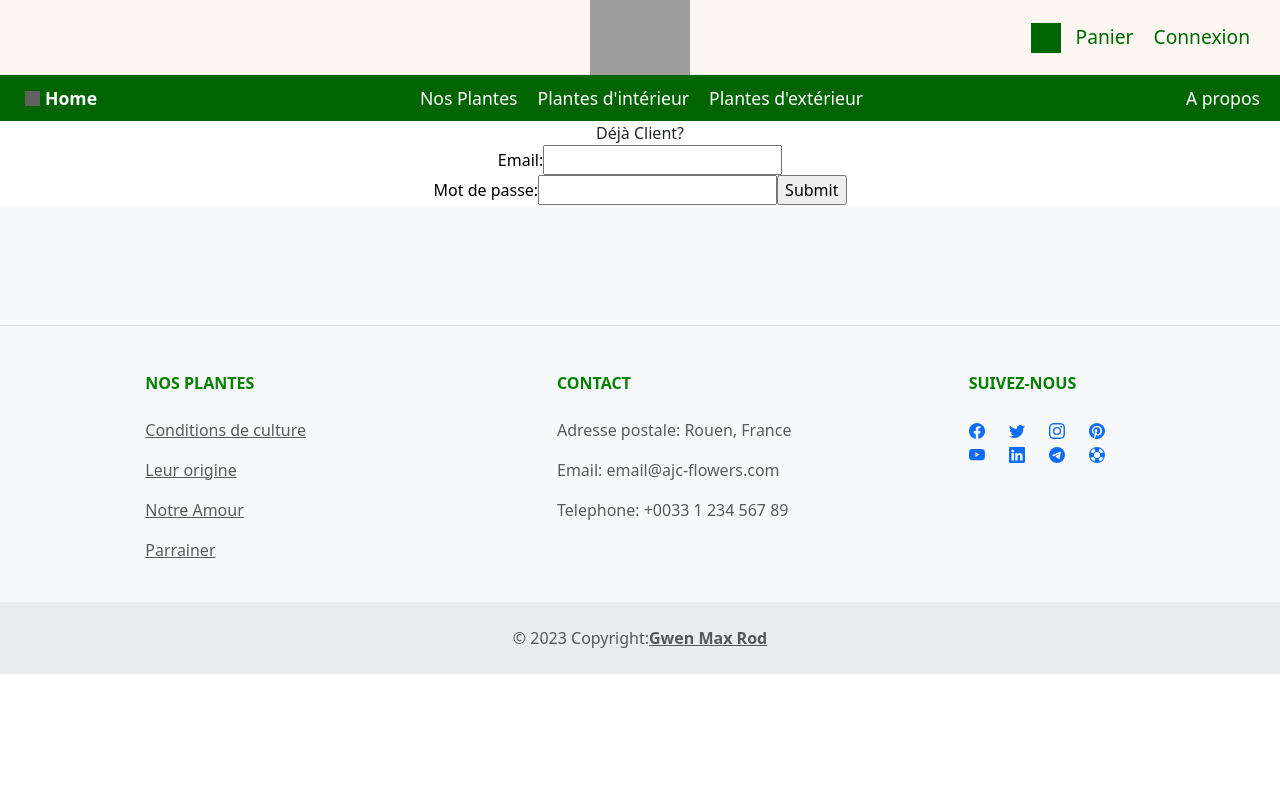
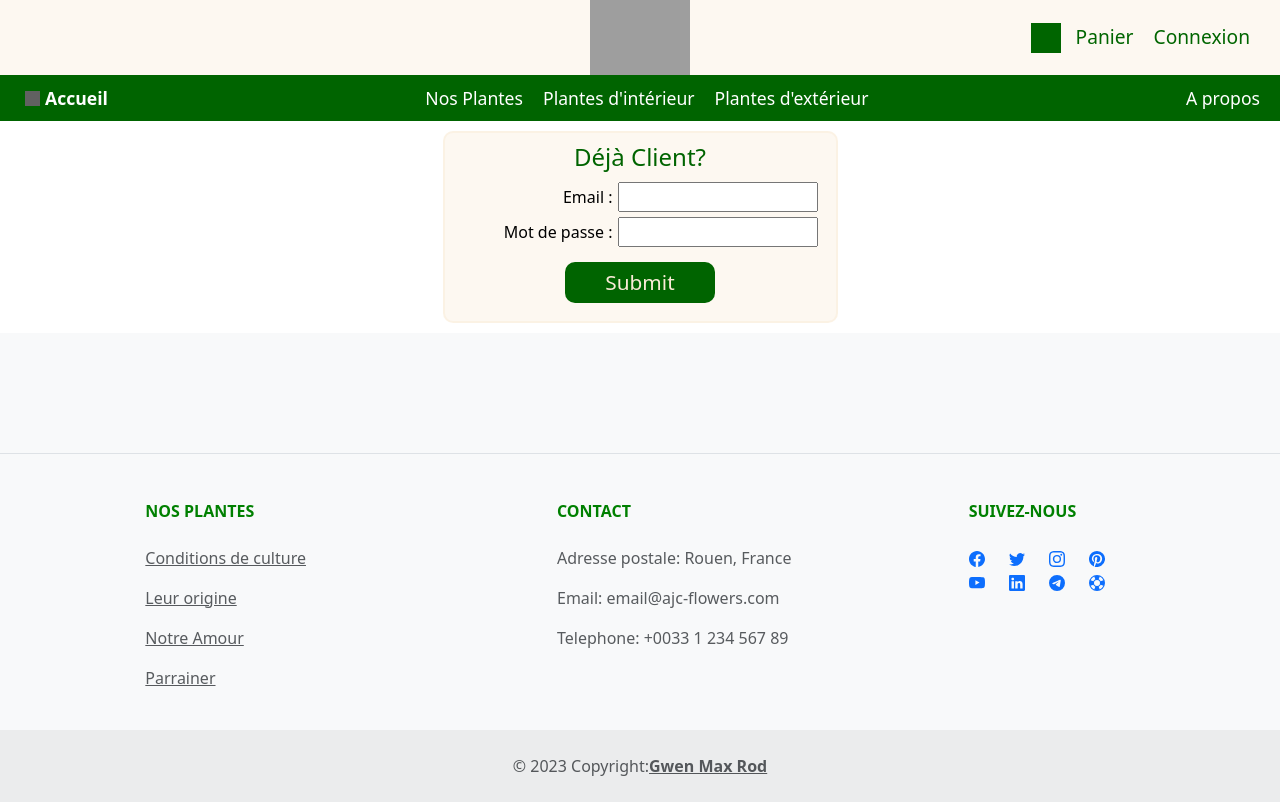
Before and after one commit to GwenCoz/projet-final, a React (Create React App) app: page /connexion in a window 1280 px wide. Built offline with nearby package versions, Linux system fonts and the light colour scheme; grey boxes are pictures that could not be loaded.

Commit message:
Modif Vendredi Matin

```diff
--- a/src/components/Achats_utilisateur/panier.css
+++ b/src/components/Achats_utilisateur/panier.css
@@ -120,16 +120,59 @@
 }
 
 #Option_Panier{
-    background-color: rgba(128, 128, 128, 0.259);
+    background-color: rgba(128, 128, 128, 0.15);
     margin: 15px;
     border-radius: 10px;
-    padding: 5px;
+    padding: 15px;
+    min-width: 275px;
+    height: fit-content;
+    position: relative;
+}#Option_Panier div{
+    display: flex;
+    flex-direction: row;
+    align-items: center;
+    justify-content: center;
 }#Option_Panier p{
     width: 95%;
     color: darkgreen;
     font-size: 2.2em;
+    margin: 5px auto;
+    width: fit-content;
+}#Option_Panier #Total{
+    text-decoration: underline solid darkgreen 2px;
+    text-underline-position: under;
+}
+#Option_Panier #Nombre{
+    font-size: 1.5em;
+}#Quantité_Panier{
+    margin: 10px 0 15px 0;
+}
+
+#Btn_Vider_Panier{
+    background-color: #dc3545;
+    border-radius: 10px;
     margin: auto;
-}#Option_Panier div{
-    display: flex;
-    flex-direction: row;
+    border: none;
+    padding: 5px 10px;
+}#Btn_Vider_Panier p{
+   color: antiquewhite;
+   font-size: 1.2em;
 }
+#Valider_Panier{
+    border-radius: 10px;
+    padding: 5px 10px;
+    background-color: darkgreen;
+    margin: 10px auto;
+    width: fit-content;
+}#Valider_Panier a{
+    text-decoration: none;
+}#Valider_Panier p{
+    color: antiquewhite;
+    font-size: 1.2em;
+}
+
+@media only screen and (max-width: 860px) {
+    #Option_Panier {
+        width: 315px;
+    }
+}
--- a/src/components/Achats_utilisateur/panier.tsx
+++ b/src/components/Achats_utilisateur/panier.tsx
@@ -73,12 +73,13 @@ function Cart() {
           <div id="Quantité_Panier">
             <p id="Nombre">{totalItems} articles </p>
 
-            <button className="btn btn-danger"
-              onClick={() => emptyCart()}>Vider le panier
+            <button id="Btn_Vider_Panier"
+              onClick={() => emptyCart()}><p>Vider panier</p>
             </button>
           </div>
+
           <div id="Valider_Panier">
-            <a href="/commande"><h3>Passer ma commande</h3></a>
+            <a href="/commande"><p>Valider Commande</p></a>
           </div>
         </div>
       </div>
--- a/src/components/Card_Plante/Affichage_article.css
+++ b/src/components/Card_Plante/Affichage_article.css
@@ -1,12 +1,15 @@
 #Plante_Affichage{
     height: auto;
-    margin: auto;
+    margin: 1em;
     padding: 20px;
     display: grid;
     grid-template-columns: 1fr 1fr;
     grid-gap: 10px;
     max-width: 1100px;
     align-items: center;
+    background-color: rgba(250, 235, 215, 0.35);
+    border: rgba(250, 235, 215, 0.5) 2px solid;
+    border-radius: 10px;
 }
 
 #Plante_Titre{
@@ -14,7 +17,6 @@
     grid-row: 1;
 }#Plante_Nom{
     color: darkgreen;
-    text-decoration: underline darkgreen;
     display: flex;
     align-items: center;
     justify-content: center;
--- a/src/components/Card_Plante/Card_Plante.css
+++ b/src/components/Card_Plante/Card_Plante.css
@@ -16,7 +16,8 @@
 
     height: 400px;
     width: 24%;
-    background-color: rgba(250, 235, 215, 0.35);;
+    background-color: rgba(250, 235, 215, 0.35);
+    border: rgba(250, 235, 215, 0.5) 1px solid;
     margin: 5px;
     padding: 5px;
     border-radius:10px;
--- a/src/components/Header&Footer.css
+++ b/src/components/Header&Footer.css
@@ -22,6 +22,7 @@
 }
 
 #BarUtilisateur{
+    position: fixed;
     display: flex;
     align-content: space-around;
     justify-content: space-between;
@@ -80,6 +81,7 @@
 
 
 #Barre_Navigation{
+
     background-color: darkgreen;
     display: flex;
     justify-content: space-between;
--- a/src/components/Header.tsx
+++ b/src/components/Header.tsx
@@ -81,7 +81,7 @@ function Header(){
             </Dropdown.Menu>
             </Dropdown>  */}
 
-            <a className="Link btn_div Gras" href='/'> <Image className='icone white small' src="./Images/Logo_home.png" /> <p className='Btn_text'>Home</p> </a>
+            <a className="Link btn_div Gras" href='/'> <Image className='icone white small' src="./Images/Logo_home.png" /> <p className='Btn_text'>Accueil</p> </a>
 
 
             <div id='Plante_Section'>
--- a/src/components/Utilisateur/Connexion.tsx
+++ b/src/components/Utilisateur/Connexion.tsx
@@ -10,7 +10,6 @@ const Connexion = () =>
     {
       if (utilisateur && utilisateur.id==0)
       {
-
       seterreurconnexion (true);
       setcouleurtexte("red");
       settremblement(true);
@@ -71,34 +70,31 @@ const Connexion = () =>
 
     return (
 
-    <>
-    Déjà Client?
+    <div id="Div_Connexion">
+      <h5 id="Titre"> Déjà Client? </h5>
 
       <form className="Formulaire-animation" style={{ animationPlayState:tremblement?"running":"paused"}} onSubmit={handleSubmit}>
-      <label style={{'color': couleurtexte}}>Email:
+        <label style={{'color': couleurtexte}}>Email :</label>
         <input type="email"
         onChange={(e) => setconnectinfo({...connectinfo,email:e.target.value})}
         value={connectinfo.email}
         />
 
-
-
-      </label><br/>
-
-      <label style={{'color': couleurtexte}}>Mot de passe:
+        <label style={{'color': couleurtexte}}> Mot de passe : </label>
         <input type="password"
         onChange={(e) => setconnectinfo({...connectinfo,mdp:e.target.value})}
         value={connectinfo.mdp}
           />
-      </label>
 
-      <input type="submit"
+
+
+        <input id="btn_submit" type="submit"
         />
       </form>
 
       {erreurconnexion && <h5>Erreur dans l'email ou le mot de passe, veuillez vérifier vos informations.</h5>}
 
-    </>
+    </div>
     );
 
 
--- a/src/components/Utilisateur/connexion.css
+++ b/src/components/Utilisateur/connexion.css
@@ -12,3 +12,37 @@ pointer-events: auto;
 animation-play-state: paused;
 animation: Tremblement infinite 0.1s linear;
 }
+
+#Div_Connexion{
+  background-color: rgba(250, 235, 215, 0.35);
+  border: rgba(250, 235, 215, 0.5) 2px solid;
+  margin: 10px auto;
+  padding: 10px;
+  border-radius: 10px;
+  width: fit-content;
+}#Titre{
+  font-size: 1.5em;
+  color: darkgreen;
+  margin-bottom: 10px;
+}form{
+  display: grid;
+  grid-template-columns: 150px 200px;
+  gap: 5px;
+  align-items: center;
+  justify-content: center;
+  margin: 0.5em;
+}form label{
+  text-align: right;
+}#btn_submit{
+  grid-column: 1/3;
+  justify-content: center;
+  width: 150px;
+  margin: auto;
+  margin-top: 10px;
+  border-radius: 10px;
+  border: none;
+  background-color: darkgreen;
+  color: antiquewhite;
+  font-size: 1.3em;
+  padding: 5px;
+}
```
Lines whose indentation alone changed are shown as unchanged.
